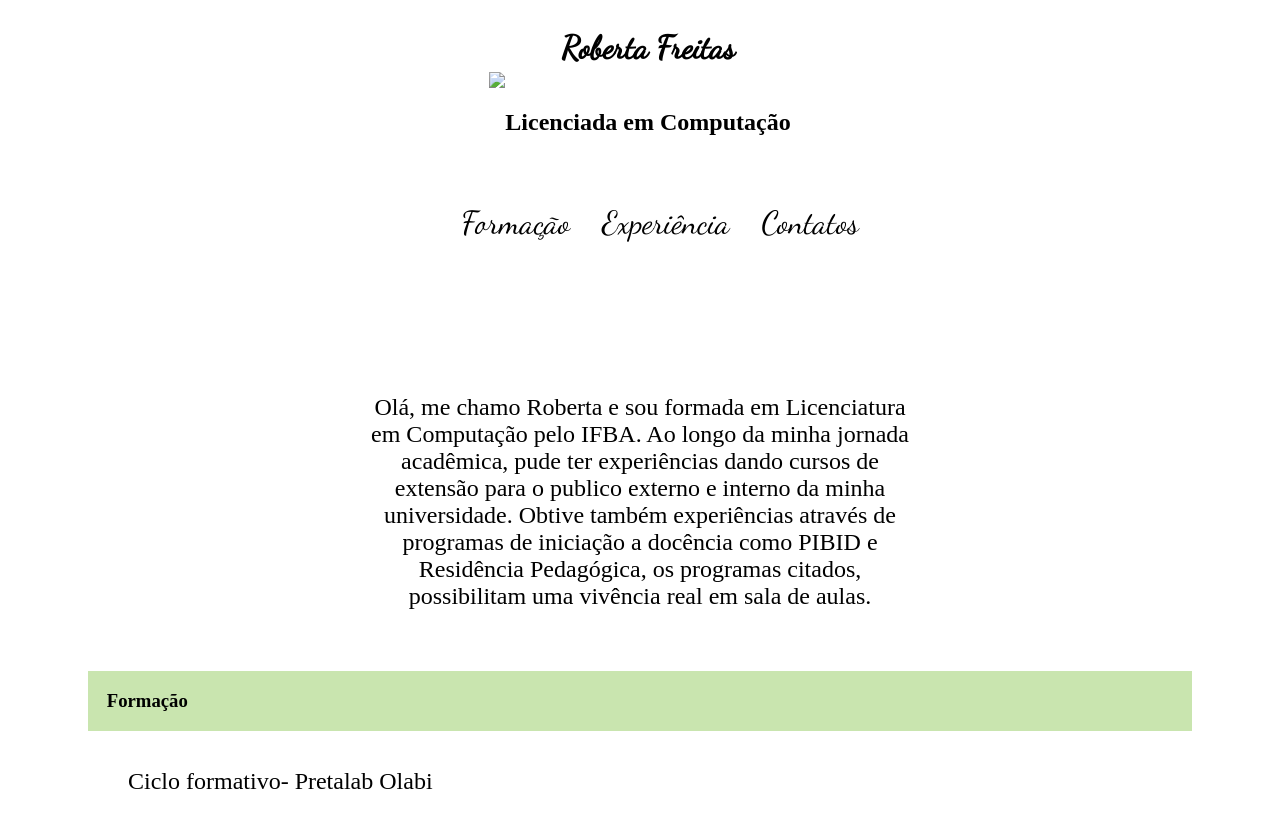
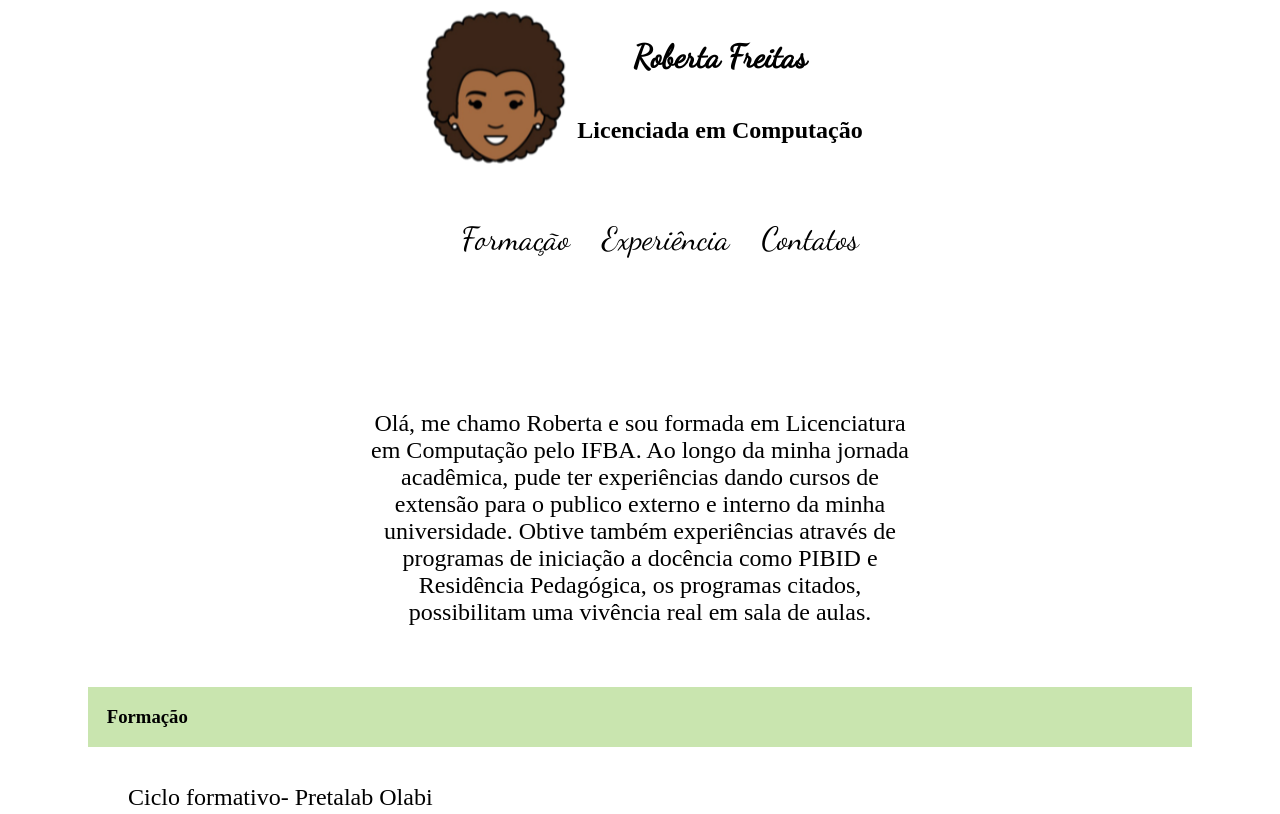
Before and after one commit to Robertaoprof/Portifolio, a plain HTML site: page index.html in a window 1280 px wide. Shown: the top 814 px of the page. Drawn offline with Linux system fonts and the light colour scheme.

Commit message:
Add files via upload

```diff
--- a/index.html
+++ b/index.html
@@ -20,7 +20,7 @@
     <header>
         <div class='flex row center'>
             <div>
-                <img src="img/foto-perfil.png">
+                <img src="foto-perfil.png">
             </div>
             <div class='flex col'>
                 <h1 class='text-center'>Roberta Freitas</h1>
```
